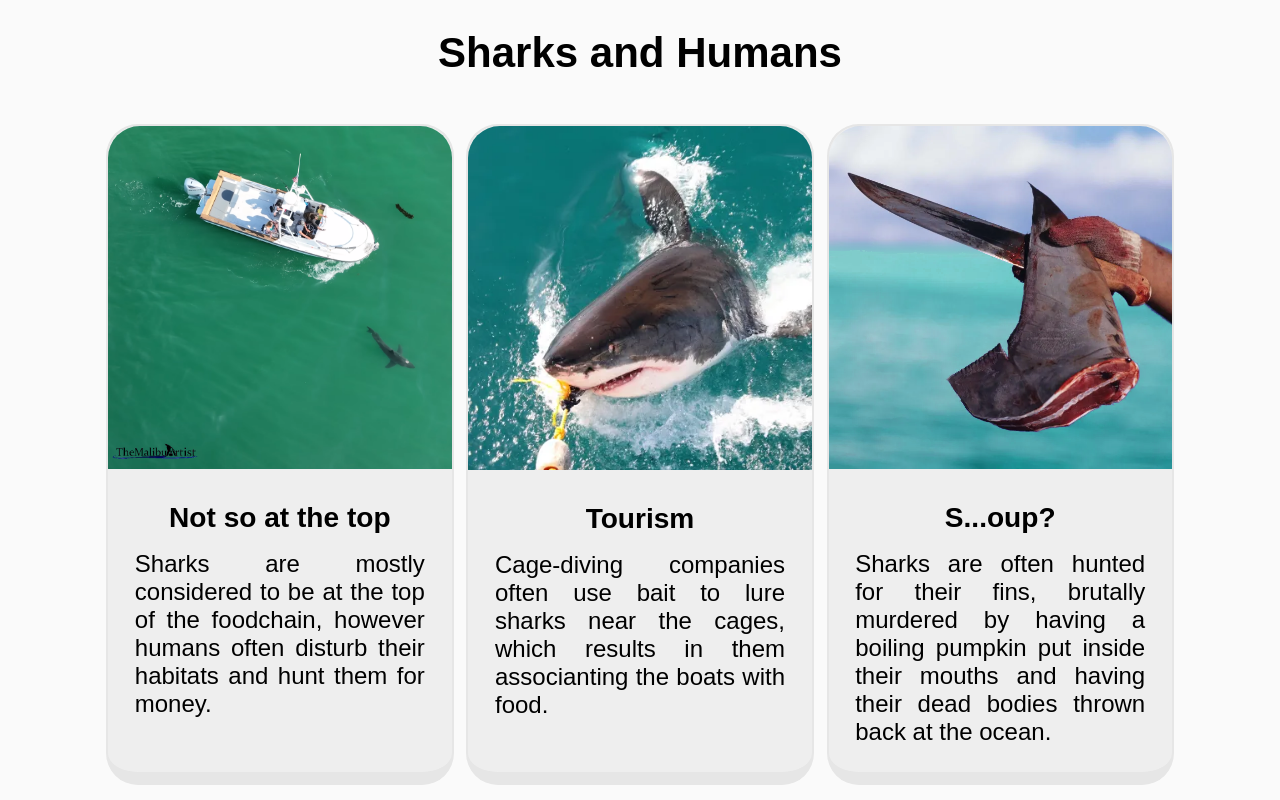
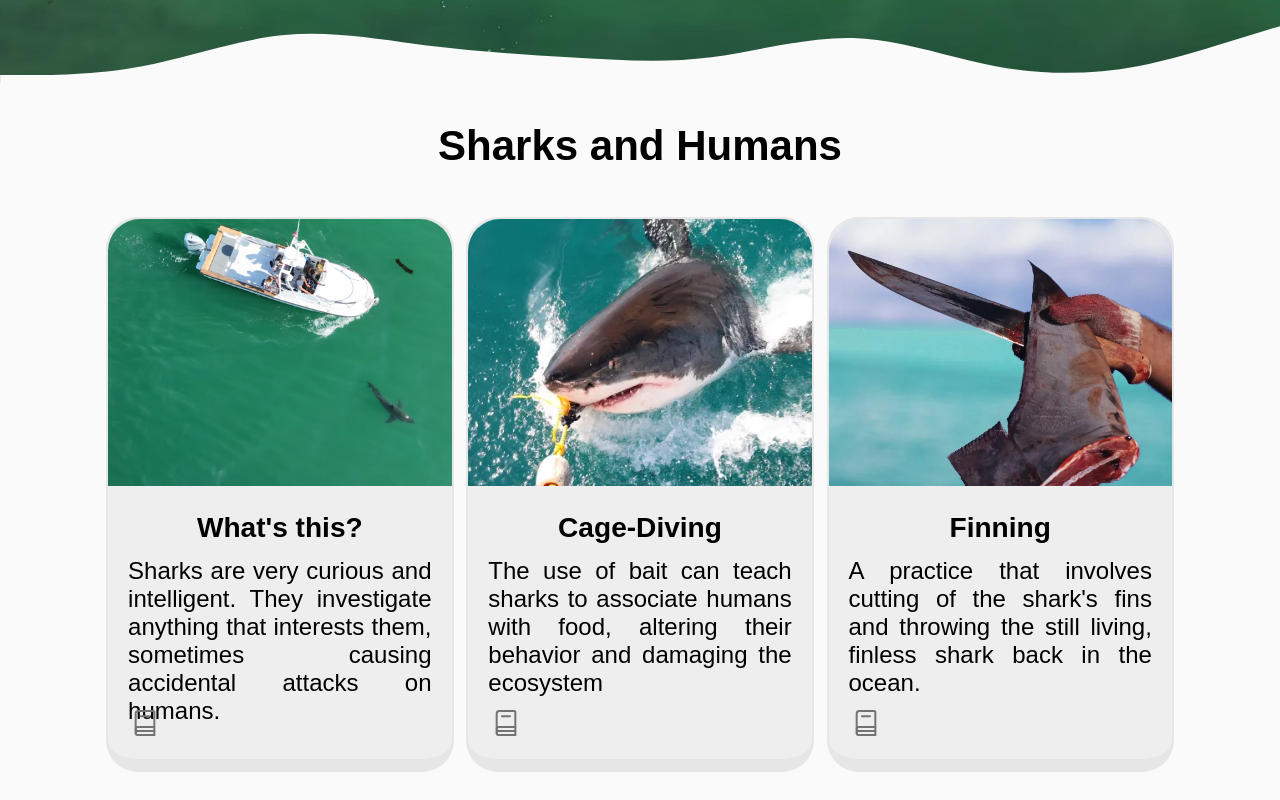
Before and after one commit to FelipeBdC/SharkWebsite, a plain HTML site: page index.html in a window 1280 px wide. Shown: the part 720-1520 px from the top of the page. Drawn offline with Linux system fonts and the light colour scheme; a web font is replaced by a local one.

Commit message:
updated sharks and humans section

```diff
--- a/index.html
+++ b/index.html
@@ -16,8 +16,8 @@
                 sharks are <strong>cool</strong>.
             </h1>
             <p>
-                <i>Apex predators or scavengers, these majestic animals can easily
-                grab your attention amongst the beautiful blues of the ocean.</i>
+                <i>The apex predators of the oceans, these majestic animals can easily
+                grab your attention amongst the beautiful blues of the seas.</i>
             </p>
         </div>
         <img class="wave-divider" src="assets/wave.svg" alt="">
@@ -32,35 +32,45 @@
                 <div class="card">
                     <img src="images/shark-boat-malibuartist.png" alt="A shark swimming next to a boat. Credits: TheMalibuArtist">
                     <div class="img-text">
-                        <h3>Not so at the top</h3>
+                        <h3>What's this?</h3>
                         <p>
-                            Sharks are mostly considered to be at the top of the foodchain,
-                            however humans often disturb their habitats and hunt them for
-                            money.
+                            Sharks are very curious and intelligent.
+                            They investigate anything that interests them, sometimes
+                            causing accidental attacks on humans.
                         </p>
+                        <a target="_blank" href="https://oceanservice.noaa.gov/facts/sharkseat.html#:~:text=Sharks%20have%20been%20known%20to,than%20we%20do%20of%20them.">
+                            <img src="assets/source-book.svg" alt="">
+                        </a>
                     </div>
                 </div>
 
                 <div class="card">
                     <img class="obj-position-bottom" src="images/shark-biting-bait.png" alt="A shark biting bait">
                     <div class="img-text">
-                        <h3>Tourism</h3>
+                        <h3>Cage-Diving</h3>
                         <p>
-                            Cage-diving companies often use bait to lure sharks near the cages,
-                            which results in them associanting the boats with food.
+                            The use of bait can teach sharks to associate
+                            humans with food, altering their behavior and damaging
+                            the ecosystem
                         </p>
+                        <a target="_blank" href="https://www.nationalgeographic.com/animals/article/baiting--behavior-and-big-sharks">
+                            <img src="assets/source-book.svg" alt="">
+                        </a>
                     </div>
                 </div>
 
                 <div class="card">
                     <img class="obj-position-vert-20" src="images/shark-fin.png" alt="A person holding a shark fin and a knife">
                     <div class="img-text">
-                        <h3>S...oup?</h3>
+                        <h3>Finning</h3>
                         <p>
-                            Sharks are often hunted for their fins, brutally murdered by
-                            having a boiling pumpkin put inside their mouths and having
-                            their dead bodies thrown back at the ocean.
+                            A practice that involves cutting of the shark's fins
+                            and throwing the still living, finless shark back in
+                            the ocean.
                         </p>
+                        <a target="_blank" href="https://ndmais.com.br/animais/o-que-e-shark-finning-pesca-de-tubaroes/">
+                            <img src="assets/source-book.svg" alt="">
+                        </a>
                     </div>
                 </div>
             </div>
--- a/style.css
+++ b/style.css
@@ -5,6 +5,7 @@
     --font-size-large: calc(var(--font-size) + 8px);
     --font-size-x-large: calc(var(--font-size) + 18px);
     --font-size-xx-large: calc(var(--font-size) + 32px);
+    --border-radius: 1rem;
 
     font-family: Inter, sans-serif;
     font-feature-settings: 'liga' 1, 'calt' 1;
@@ -77,7 +78,7 @@ p {
 }
 
 #hero-section > div {
-    max-width: 450px;
+    max-width: 27ch;
     h1 {
         border-bottom: 2px solid white;
         font-size: var(--font-size-xx-large);
@@ -112,22 +113,38 @@ p {
         background-color: #eeeeee;
         border-bottom: 1ch solid #e6e6e6;
         border-radius: 2rem;
+        position: relative;
 
         img {
             width: 100%;
+            height: 20ch;
+            object-fit: cover;
             border-radius: 2rem 2rem 0rem 0rem;
         }
         .img-text {
-            padding: 2ch;
+            padding: 1.5ch;
             border-radius: 0rem 0rem 1rem 1rem;
 
             h3 {
-                padding-bottom: 1ch;
                 text-align: center;
             }
             p {
-                margin: 0;
                 text-align: justify;
+                min-height: 12ch;
+                margin: 1ch 0ch 1ch 0;
+            }
+            a {
+                margin-left: 1.6ch;
+                margin-bottom: 1ch;
+                position: absolute;
+                left: 0;
+                right: 1;
+                bottom: 0;
+                top: 1;
+                img {
+                    width: 2rem;
+                    height: auto;
+                }
             }
         }
     }
@@ -217,7 +234,6 @@ footer {
         color: #387ADF;
     }
     a {
-        --border-radius: 1rem;
 
         text-decoration: none;
         color: whitesmoke;
@@ -255,7 +271,7 @@ footer {
 
 
 
-@media (max-width: 500px) {
+@media (max-width: 700px) {
     :root {
         --font-size: 16px;
         --font-size-x-large: calc(var(--font-size) + 10px);
@@ -275,6 +291,7 @@ footer {
         display: flex;
         flex-direction: column;
         gap: 4vh;
+        max-width: 40ch;
     }
 
     #sharks-and-humans > div > #cards > .card {
```
Also changed, not shown: assets/source-book.svg (added).
